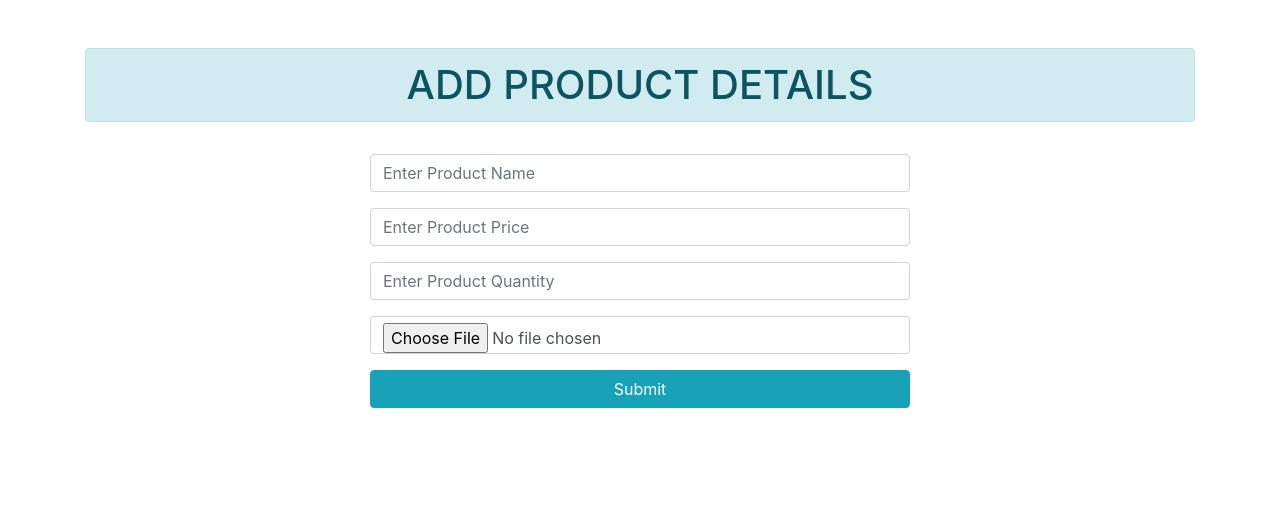
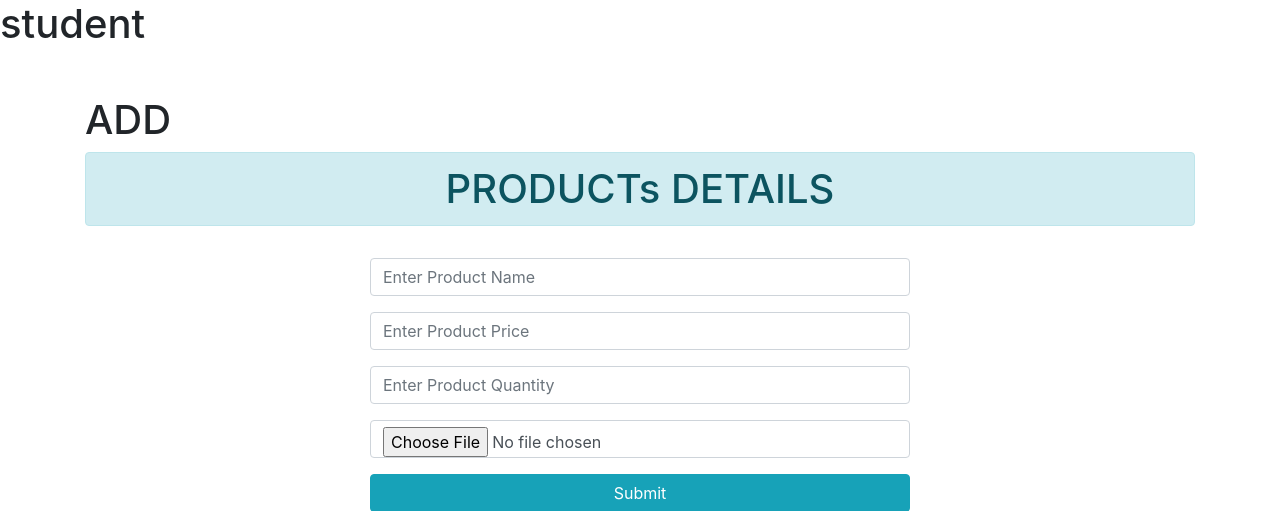
Before and after one commit to bincybenny/FirstProject-, a Django app: page / in a window 1280 px wide. Shown: the top 511 px of the page. Run offline with Django 4.2, Linux system fonts and the light colour scheme; some libraries are stand-ins or nearby versions.

Commit message:
second commit

```diff
--- a/imgPrjct/imgApp/templates/Edit.html
+++ b/imgPrjct/imgApp/templates/Edit.html
@@ -18,6 +18,7 @@
         <link rel="stylesheet" href="https://maxcdn.bootstrapcdn.com/bootstrap/4.0.0/css/bootstrap.min.css" integrity="sha384-Gn5384xqQ1aoWXA+058RXPxPg6fy4IWvTNh0E263XmFcJlSAwiGgFAW/dAiS6JXm" crossorigin="anonymous">
     </head>
         <body>
+            <h1>ADD</h1>
             <div class="container mt-5">
                 <h1 class="alert alert-info text-center">
                     UPDATE PRODUCT DETAILS
--- a/imgPrjct/imgApp/templates/add_product.html
+++ b/imgPrjct/imgApp/templates/add_product.html
@@ -19,9 +19,12 @@
         <link rel="stylesheet" href="https://maxcdn.bootstrapcdn.com/bootstrap/4.0.0/css/bootstrap.min.css" integrity="sha384-Gn5384xqQ1aoWXA+058RXPxPg6fy4IWvTNh0E263XmFcJlSAwiGgFAW/dAiS6JXm" crossorigin="anonymous">
     </head>
         <body>
+            <h1>student</h1>
             <div class="container mt-5">
-                <h1 class="alert alert-info text-center">
-                    ADD PRODUCT DETAILS
+
+                <h1>ADD</h1>
+                    <h1 class="alert alert-info text-center">
+                     PRODUCTs DETAILS
                 </h1>
                 <div class="row">
                     <div class="col-sm-3"></div>
```
Also changed, not shown: imgPrjct/media/image/Bag_BQdqUFf.jpg (deleted), imgPrjct/media/image/Bag_l2hqNQ1.jpg (deleted).
